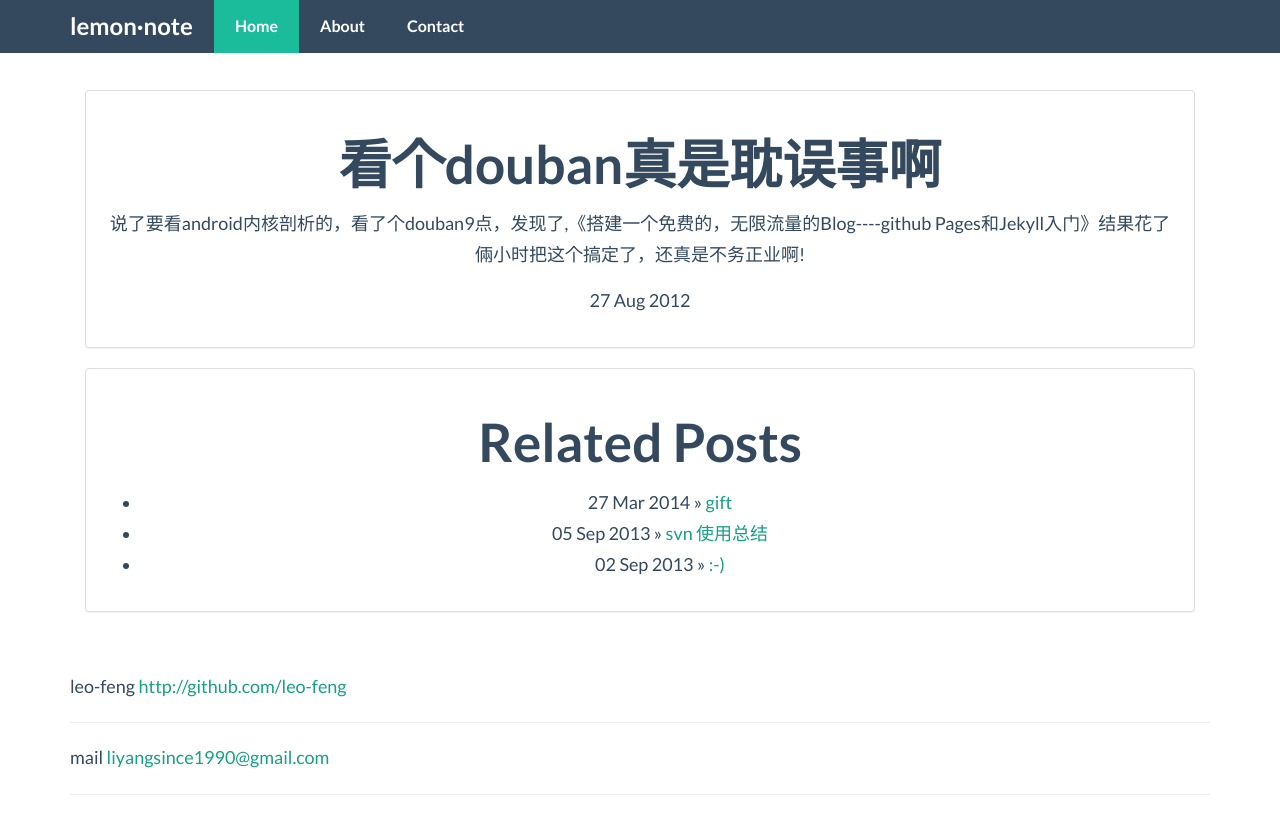
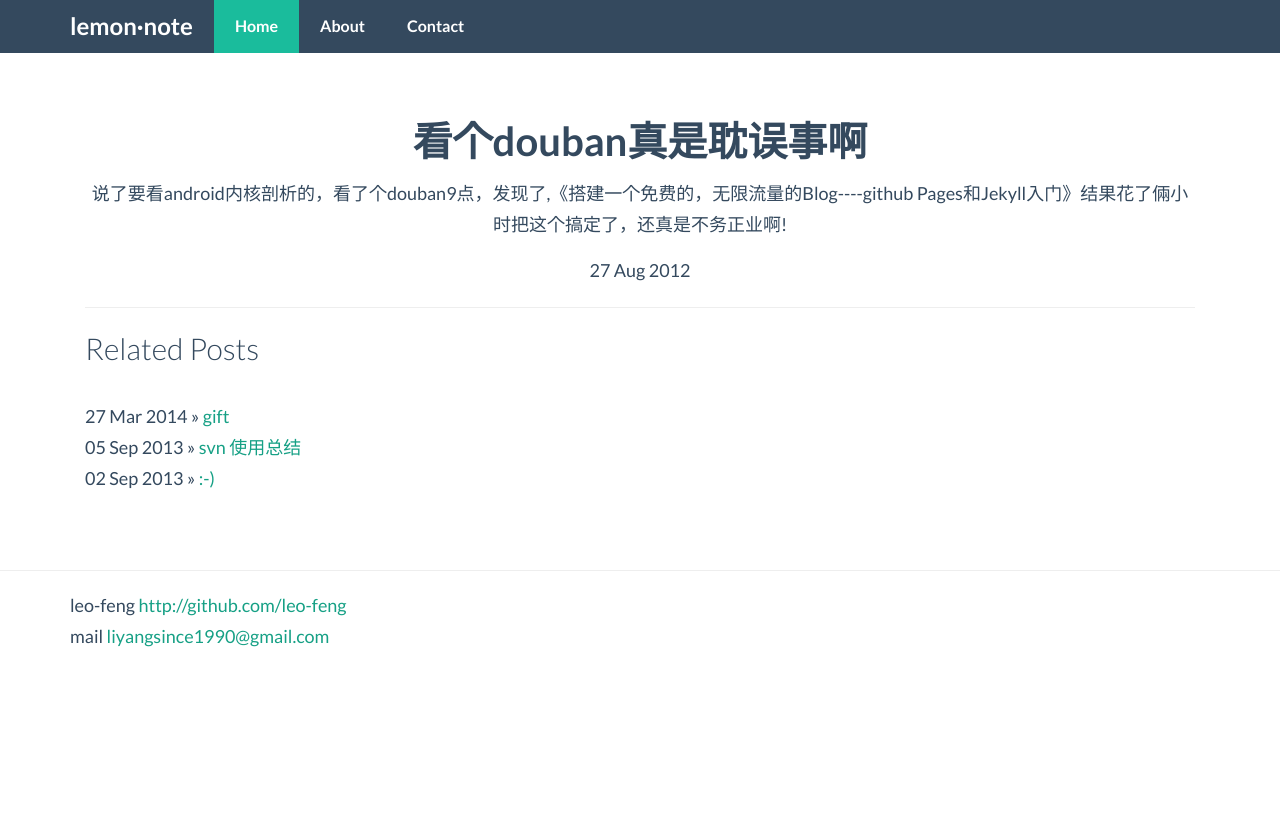
Before and after one commit to leo-feng/leo-feng, a Jekyll site: the page built from _posts/2012-08-27-2nd.html, in a window 1280 px wide. Shown: the top 834 px of the page. Built offline with Jekyll 4.4.1, drawn with Linux system fonts in a browser that asks for light colours; Markdown is read by kramdown in place of the engine named in the settings.

Commit message:
change post

```diff
--- a/_includes/footer.html
+++ b/_includes/footer.html
@@ -1,3 +1,4 @@
+    <hr class="featurette-divider">
      <div class="container">
 
          <div class="footer">
@@ -8,12 +9,11 @@
                         <span>leo-feng</span>
                         <a href="http://github.com/leo-feng">http://github.com/leo-feng</a><br />
                       </li>
-                      <hr class="featurette-divider">
+
                       <li>
                         <span>mail</span>
                         <a href="http://github.com/leo-feng">liyangsince1990@gmail.com</a><br />
                       </li>
-                      <hr class="featurette-divider">
                  </ul>
                </div>
    </div>
--- a/_layouts/default.html
+++ b/_layouts/default.html
@@ -28,6 +28,7 @@
         </div><!--/.nav-collapse -->
       </div>
     </div>
+
   <div class="container">
     		<div class="title starter-template">
   			{{ content }}
--- a/_layouts/post.html
+++ b/_layouts/post.html
@@ -1,18 +1,17 @@
 ---
 layout: default
 ---
- <div class="panel panel-default"> <div class="panel-body">
 <div id="post">
 	{{ content }}
 </div>
-</div></div>
 
- <div class="panel panel-default"> <div class="panel-body">
-<div id="related">
+<hr class="featurette-divider">
 
-  <h2>Related Posts</h2>
+<div id="related" style = "text-align:justify">
 
-  <ul class="posts">
+  <p class = "lead">Related Posts</p>
+
+  <ul class="posts list-unstyled">
     {% for post in site.related_posts limit:3 %}
       <li><span>{{ post.date | date_to_string }}</span> &raquo; <a href="{{site.baseurl}}{{ post.url }}">{{ post.title }}</a></li>
     {% endfor %}
@@ -20,5 +19,3 @@ layout: default
   </ul>
 
 </div>
-</div>
-</div>
--- a/_posts/2012-08-27-2nd.html
+++ b/_posts/2012-08-27-2nd.html
@@ -4,7 +4,7 @@ title: 看个douban真是耽误事啊
 style: 0
 ---
 
-<h2>{{ page.title }}</h2>
+<h3>{{ page.title }}</h3>
 
 <p>说了要看android内核剖析的，看了个douban9点，发现了,《搭建一个免费的，无限流量的Blog----github Pages和Jekyll入门》结果花了倆小时把这个搞定了，还真是不务正业啊!
 </p>
--- a/list/lifelist.html
+++ b/list/lifelist.html
@@ -6,9 +6,9 @@ title: leo-feng
 <!-- <h2>{{ page.title }}</h2>!-->
 
 <!--<p>最新文章</p>!-->
+<small >无论我此刻是多么的彷徨迷茫，最终我都会过上自己想要的生活。</small>
+<div id="home" style = "text-align:justify">
 
-<div id="home" style = "text-align:justify">
-<small >无论我此刻是多么的彷徨迷茫，最终我都会过上自己想要的生活。</small>
 
   <ul class="list-unstyled">
 
```
